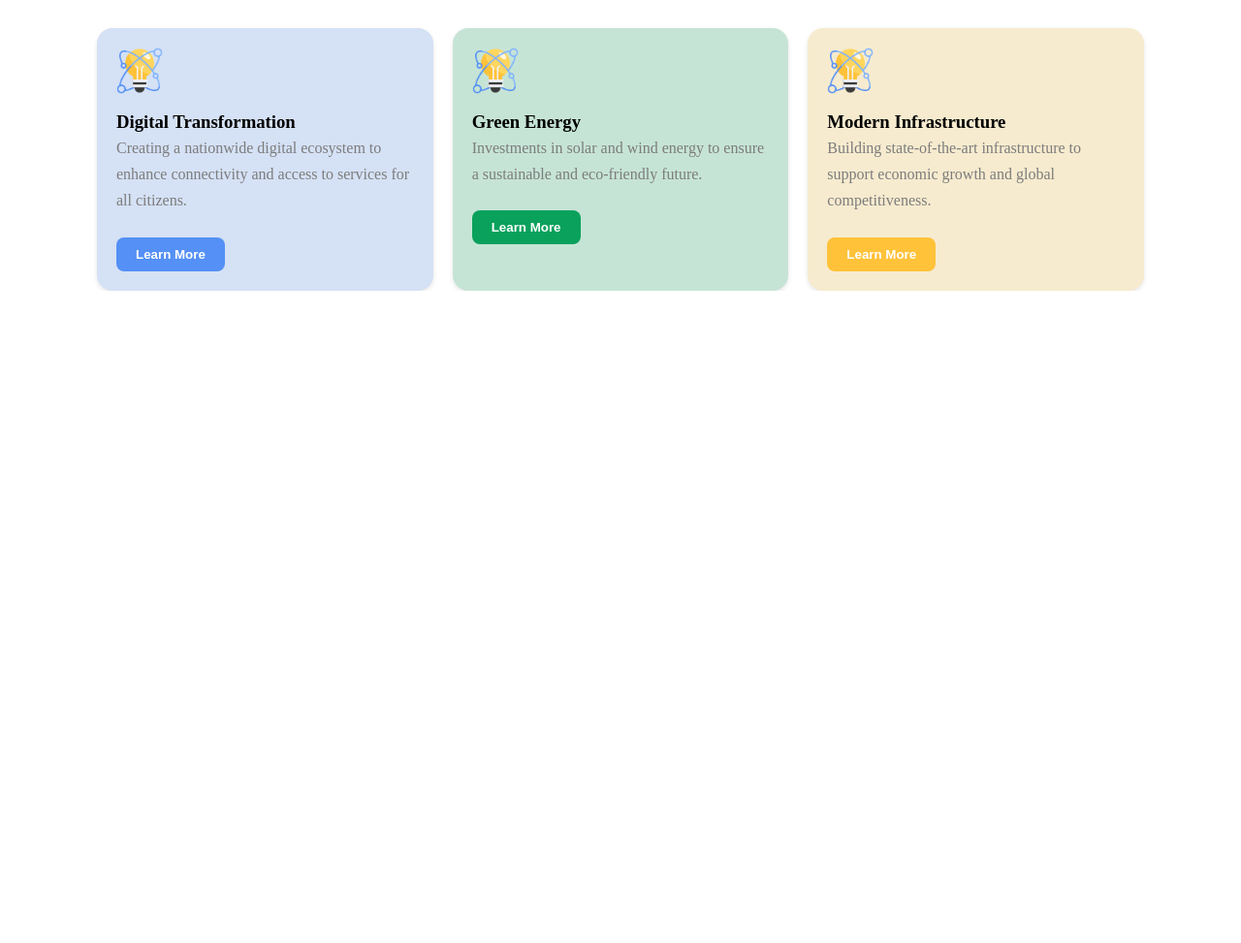
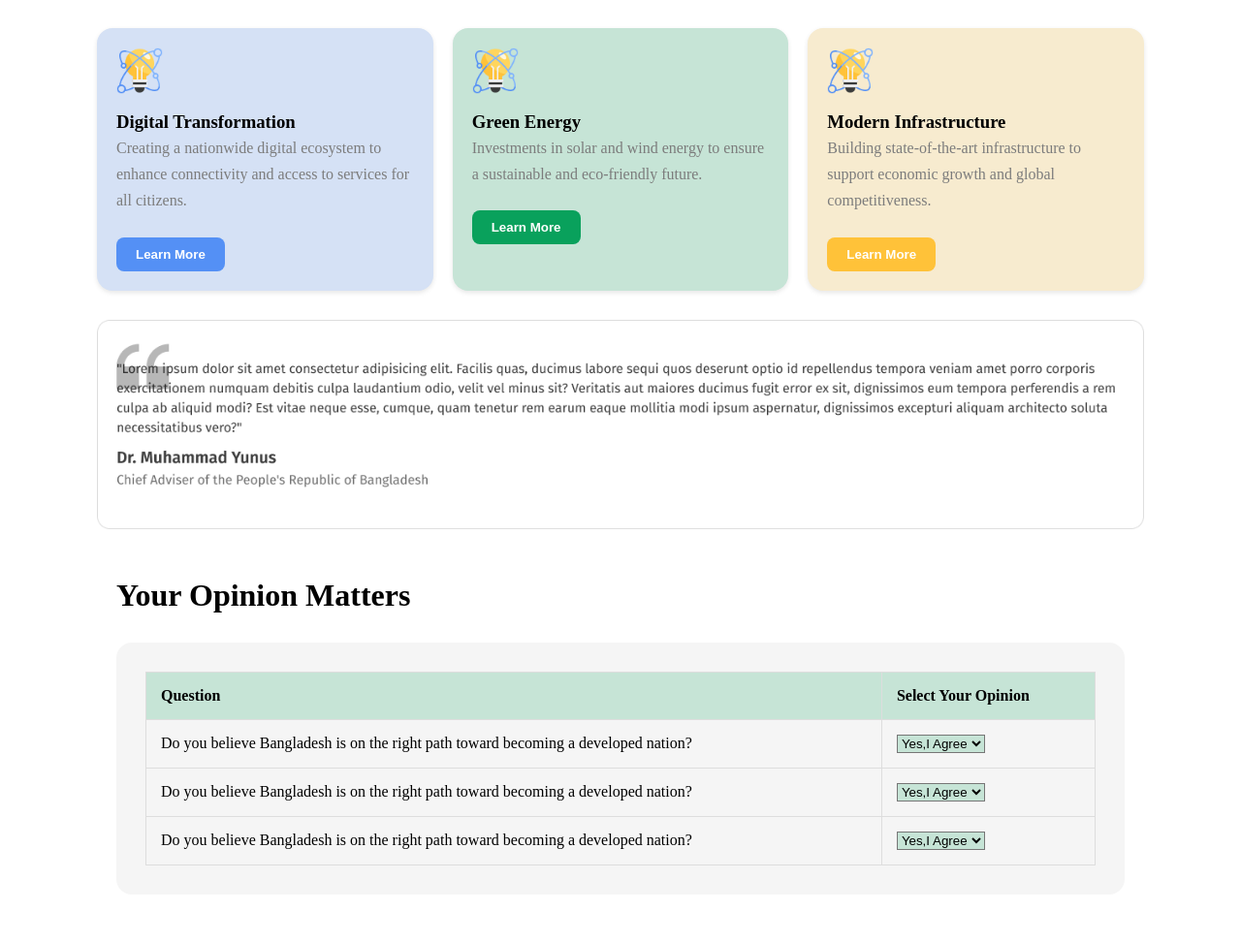
Before and after one commit to Eraf88/bangladesh, a plain HTML site: page index.html in a window 1280 px wide. Shown: the part 1236-2209 px from the top of the page at 97% size. Before the commit the page ends 1536 px from the top, so only its background shows below. Drawn offline with Linux system fonts and the light colour scheme.

Commit message:
opinion section

```diff
--- a/index.html
+++ b/index.html
@@ -95,6 +95,52 @@
         </div>
        </section>
 
+       <section class="quote-section">
+        <img src="UI/quotes.png" alt="Quotes">
+       </section>
+
+       <section class="opinion">
+         <h2>Your Opinion Matters</h2>
+     <div class="change">
+
+      <table>
+        <tr class="opinion-color">
+          <th>Question</th>
+          <th>Select Your Opinion</th>
+        </tr>
+        <tr>
+          <td>Do you believe Bangladesh is on the right path toward becoming a developed nation?</td>
+          <td>
+            <select>
+              <option>Yes,I Agree</option>
+              <option>No</option>
+            </select>
+          </td>
+        </tr>
+
+        <tr>
+          <td>Do you believe Bangladesh is on the right path toward becoming a developed nation?</td>
+          <td>
+            <select>
+              <option>Yes,I Agree</option>
+              <option>No</option>
+            </select>
+          </td>
+        </tr>
+
+        <tr>
+          <td>Do you believe Bangladesh is on the right path toward becoming a developed nation?</td>
+          <td>
+            <select>
+              <option>Yes,I Agree</option>
+              <option>No</option>
+            </select>
+          </td>
+        </tr>
+      </table>
+     </div>
+    </section>
+
     </main>
 
    </section>
--- a/style.css
+++ b/style.css
@@ -176,3 +176,68 @@
 .card-1 p{
     color: #7C7C7C;
 }
+
+.quote-section{
+    margin-top: 30px;
+    /* padding: 30px 48px; */
+    display: flex;
+    justify-content: center;
+    align-items: center;
+}
+
+.quote-section img {
+    width: 100%;
+    max-width: 100%;
+    height: auto;
+    display: block;
+  }
+
+.change{
+    width: 100%;
+    max-width: 100%;
+    /* height: auto; */
+    padding: 30px 30px;
+    background-color: whitesmoke;
+    border-radius: 16px;
+}
+ .opinion {
+    display: flex;
+    flex-direction: column;
+    align-items: flex-start;
+    padding: 50px 20px;
+  }
+
+  .opinion-color {
+    background-color: #C6E4D6;
+  }
+
+  .opinion h2 {
+    font-size: 2rem;
+    margin-bottom: 30px;
+    text-align: start;
+  }
+
+  .opinion table {
+    width: 100%;
+     max-width: 100%;
+    /* margin: 0 auto; */
+    border-collapse: collapse;
+
+  }
+
+  .opinion table td,
+  .opinion table th {
+    padding: 15px;
+    text-align: left;
+    border: 1px solid #ddd;
+  }
+
+  .opinion select {
+
+    background-color: #C6E4D6;
+
+  }
+
+  .opinion select option {
+    background-color: #C6E4D6;
+  }
```
